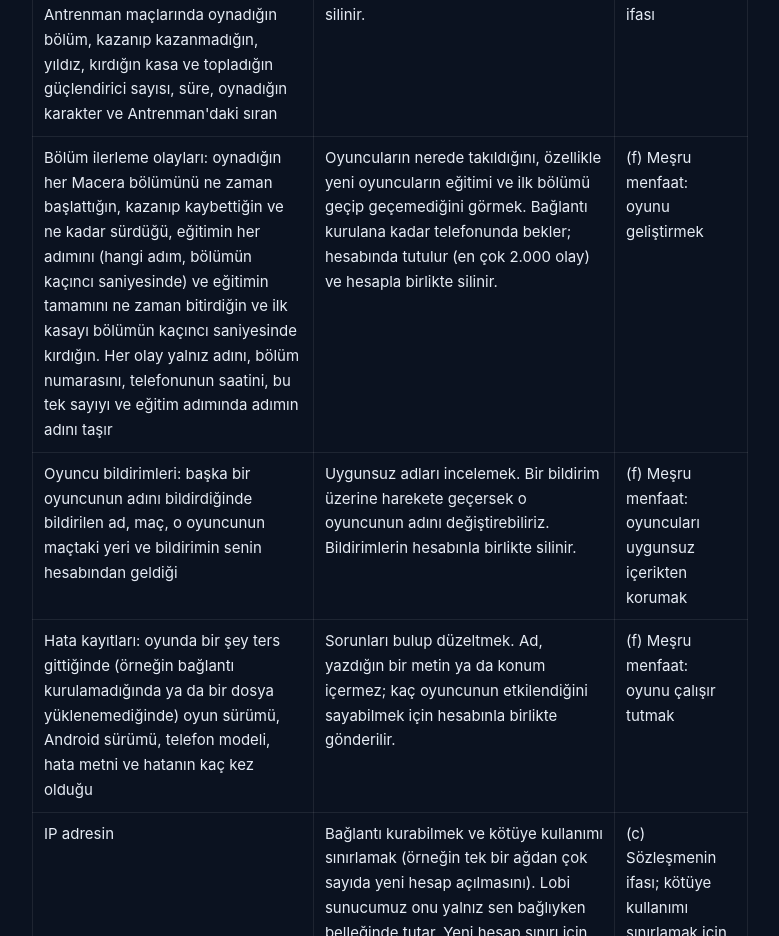
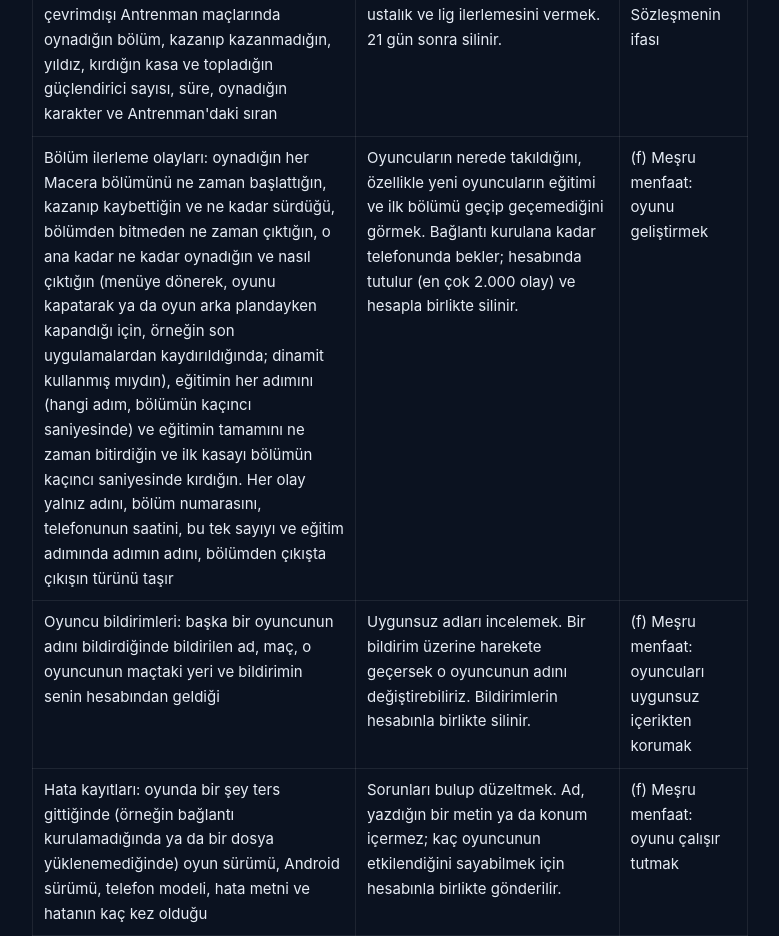
Before and after one commit to farukincibas-hue/farukincibas-hue.github.io, a plain HTML site: page dynamitearena-legal/privacy-policy-tr.html in a window 1280 px wide. Shown: the part 2260-3196 px from the top of the page, without its empty margins (250-1029 px from the left). Drawn offline with Linux system fonts and the light colour scheme.

Commit message:
legal: count leaving a level early in the DynamiteArena level progress events
Source: DynamiteArena docs/legal at ef7c78b (AN4). The level progress events
now also record leaving a Campaign level before it ends: when, how long had been
played and how (back to the menu, closing the game, or the game closed in the
background), and whether a dynamite had been used.

Co-Authored-By: Claude Opus 5.5 <noreply@anthropic.com>

```diff
--- a/dynamitearena-legal/privacy-policy-tr.html
+++ b/dynamitearena-legal/privacy-policy-tr.html
@@ -144,10 +144,13 @@
         </tr>
         <tr>
           <td>Bölüm ilerleme olayları: oynadığın her Macera bölümünü ne zaman başlattığın, kazanıp
-            kaybettiğin ve ne kadar sürdüğü, eğitimin her adımını (hangi adım, bölümün kaçıncı saniyesinde)
-            ve eğitimin tamamını ne zaman bitirdiğin ve ilk kasayı bölümün kaçıncı saniyesinde kırdığın. Her
-            olay yalnız adını, bölüm numarasını, telefonunun saatini, bu tek sayıyı ve eğitim adımında
-            adımın adını taşır</td>
+            kaybettiğin ve ne kadar sürdüğü, bölümden bitmeden ne zaman çıktığın, o ana kadar ne kadar
+            oynadığın ve nasıl çıktığın (menüye dönerek, oyunu kapatarak ya da oyun arka plandayken
+            kapandığı için, örneğin son uygulamalardan kaydırıldığında; dinamit kullanmış mıydın), eğitimin
+            her adımını (hangi adım, bölümün kaçıncı saniyesinde) ve eğitimin tamamını ne zaman bitirdiğin
+            ve ilk kasayı bölümün kaçıncı saniyesinde kırdığın. Her olay yalnız adını, bölüm numarasını,
+            telefonunun saatini, bu tek sayıyı ve eğitim adımında adımın adını, bölümden çıkışta çıkışın
+            türünü taşır</td>
           <td>Oyuncuların nerede takıldığını, özellikle yeni oyuncuların eğitimi ve ilk bölümü geçip
             geçemediğini görmek. Bağlantı kurulana kadar telefonunda bekler; hesabında tutulur (en çok
             2.000 olay) ve hesapla birlikte silinir.</td>
```
Also changed, not shown: dynamitearena-legal/privacy-policy.html (+7 -4 lines).
